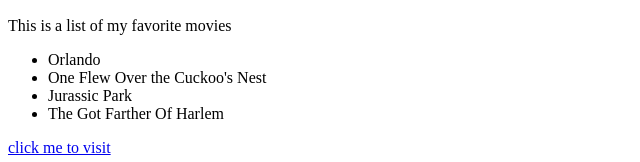
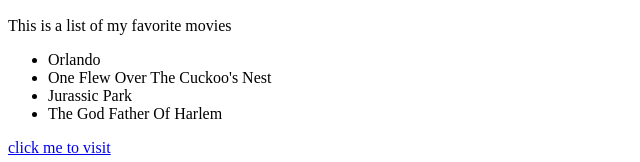
Before and after one commit to sashaezh/nyu-first-html-page, a plain HTML site: page index.html in a window 1280 px wide. Shown: the part 1713-1875 px from the top of the page, 0-640 px from the left. Drawn offline with Linux system fonts and the light colour scheme.

Commit message:
Spelling mistakes correction

```diff
--- a/index.html
+++ b/index.html
@@ -27,9 +27,9 @@
         <p>This is a list of my favorite movies</p>
         <ul>
             <li>Orlando</li>
-            <li>One Flew Over the Cuckoo's Nest</li>
+            <li>One Flew Over The Cuckoo's Nest</li>
             <li>Jurassic Park</li>
-            <li>The Got Farther Of Harlem</li>
+            <li>The God Father Of Harlem</li>
         </ul>
     </div>
 
```
